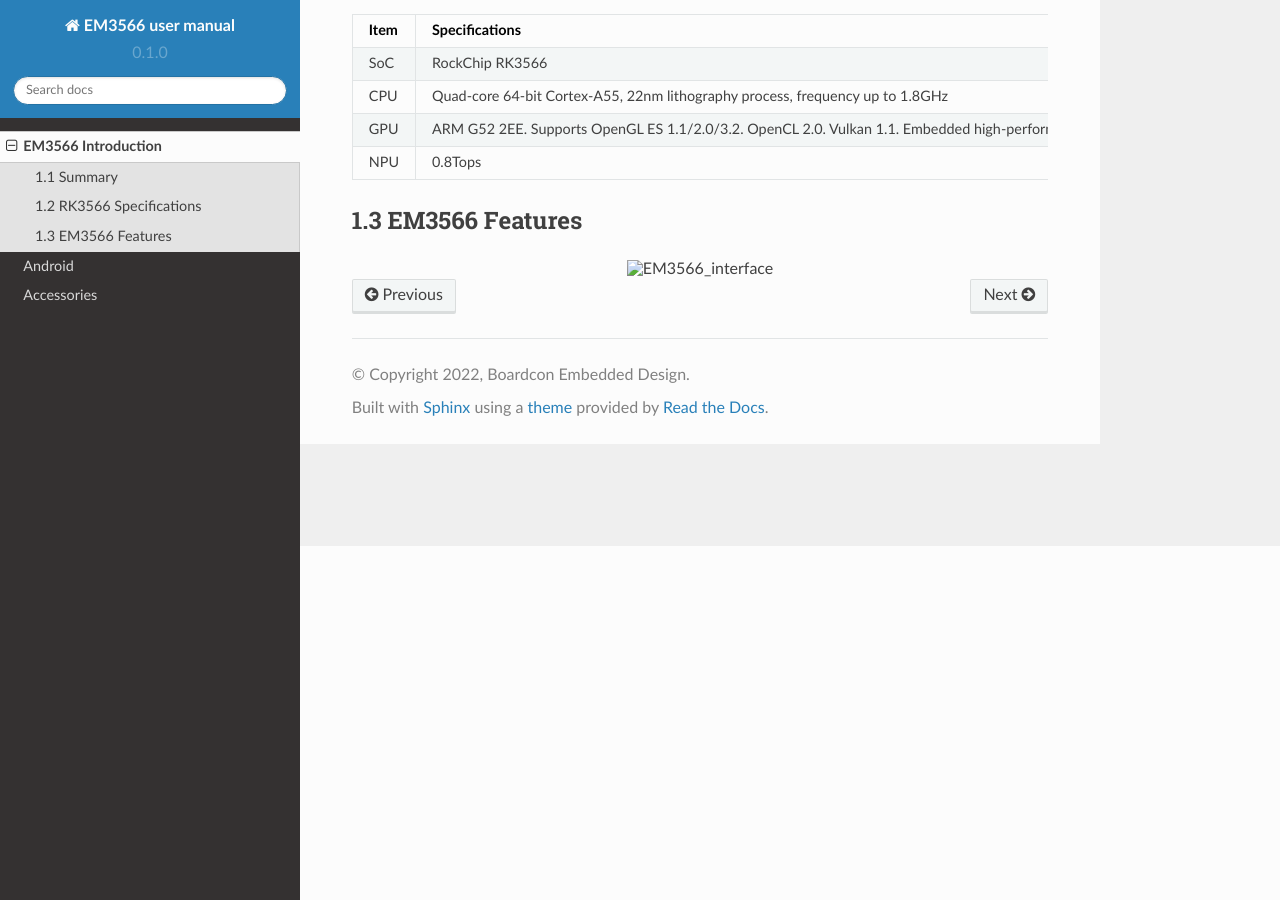
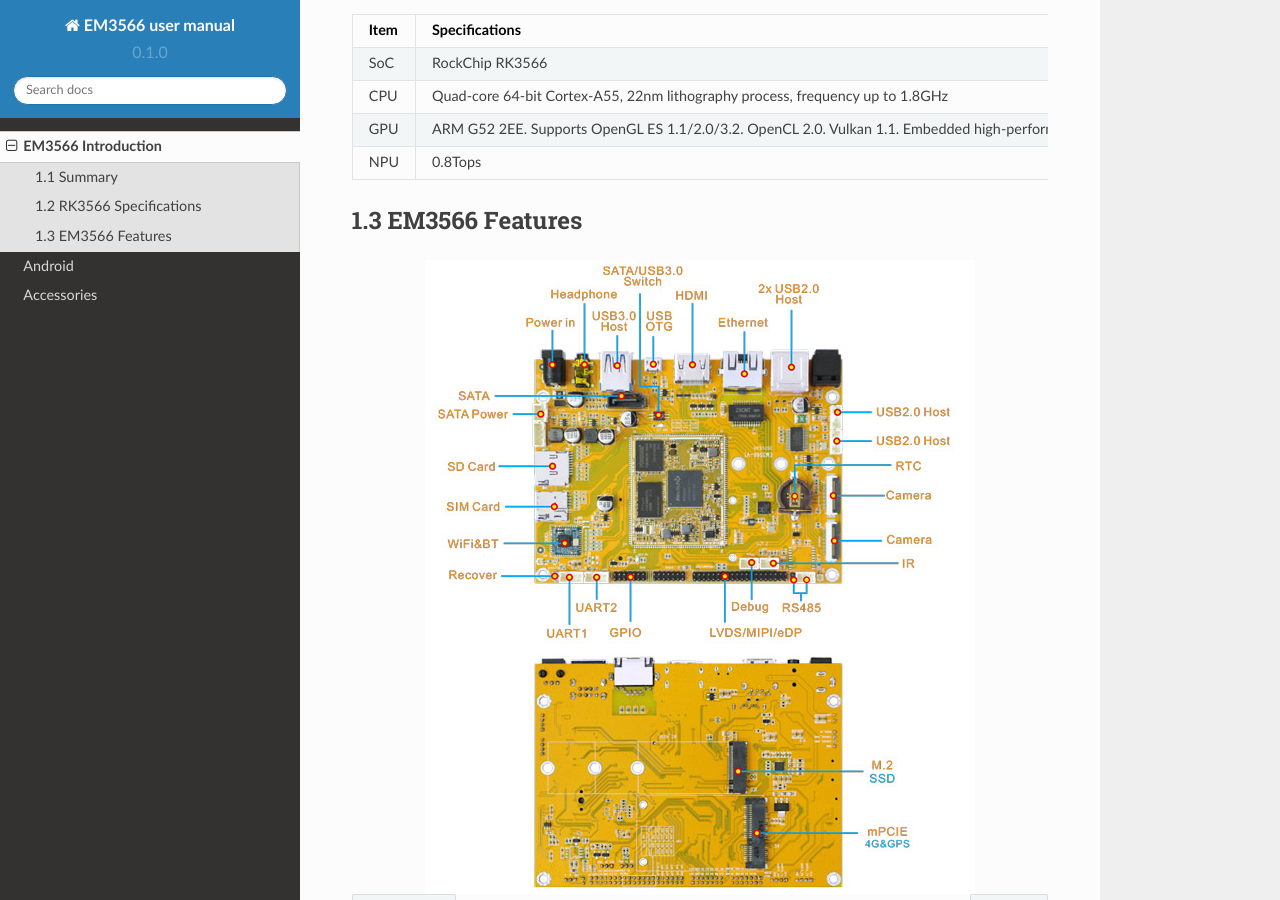
Before and after one commit to boardcon/EM3566, a Sphinx documentation site: the page built from docs/source/hardware.rst, in a window 1280 px wide and 900 px high, scrolled down 354 px. Built offline with Sphinx 7.4.7 and the Read the Docs theme 2.0.0, drawn with Linux system fonts in a browser that asks for light colours.

Commit message:
Update hardware.rst

```diff
--- a/docs/source/hardware.rst
+++ b/docs/source/hardware.rst
@@ -25,6 +25,6 @@
 1.3 EM3566 Features
 =========================
 
-.. figure:: ../image/EM3566-Interfaces.jpg
+.. figure:: ./image/EM3566-Interfaces.jpg
    :align: center
    :alt: EM3566_interface
```
